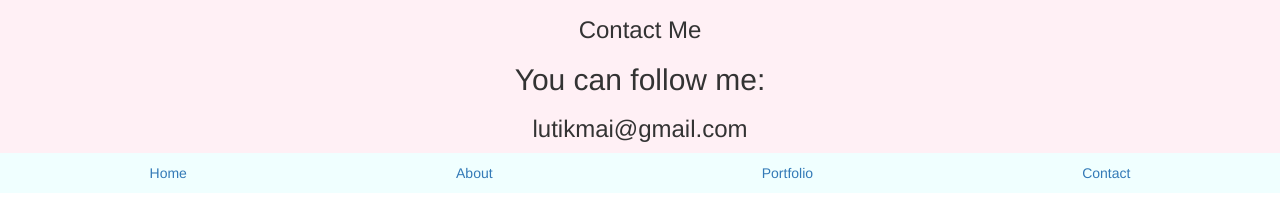
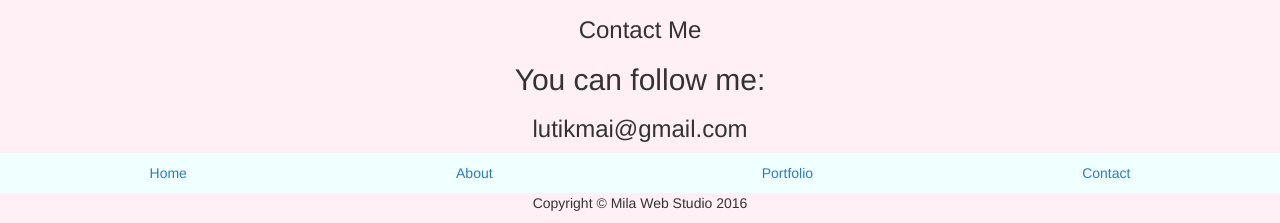
Before and after one commit to LiudmilaFokina/mila-portfolio, a plain HTML site: page index.html in a window 1280 px wide. Shown: the part 1265-1488 px from the top of the page. Before the commit the page ends 1458 px from the top, so only its background shows below. Drawn offline with nearby package versions, Linux system fonts and the light colour scheme.

Commit message:
Add the name of the company creator

```diff
--- a/index.html
+++ b/index.html
@@ -92,6 +92,10 @@
       <li><a href="#contact">Contact</a></li>
     </ul>
   </div>
+
+  <footer class="container-fluid text-center bg-pink">
+    <p>Copyright © Mila Web Studio 2016</p>
+  </footer>
 </body>
 
 </html>
```
